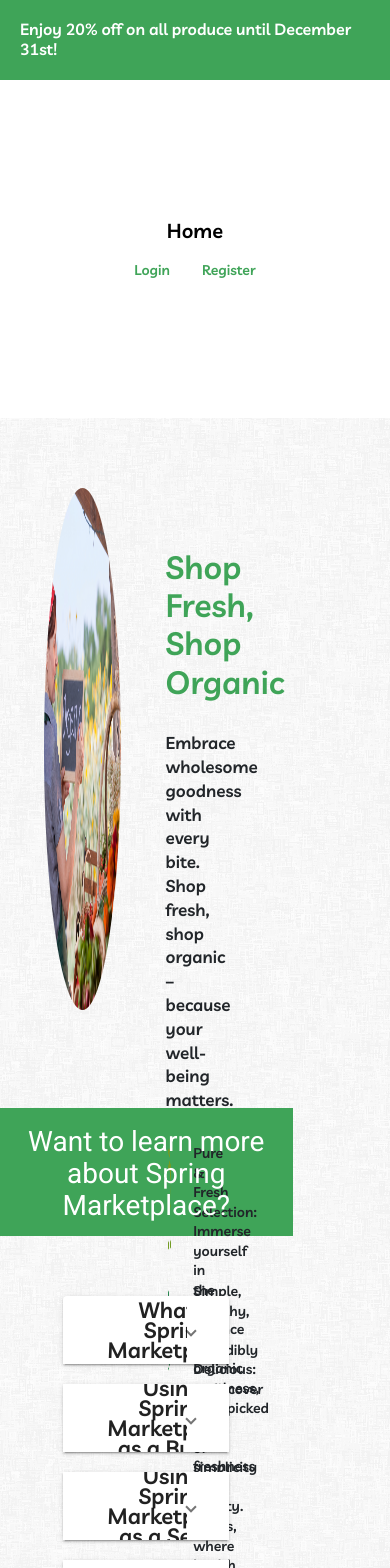
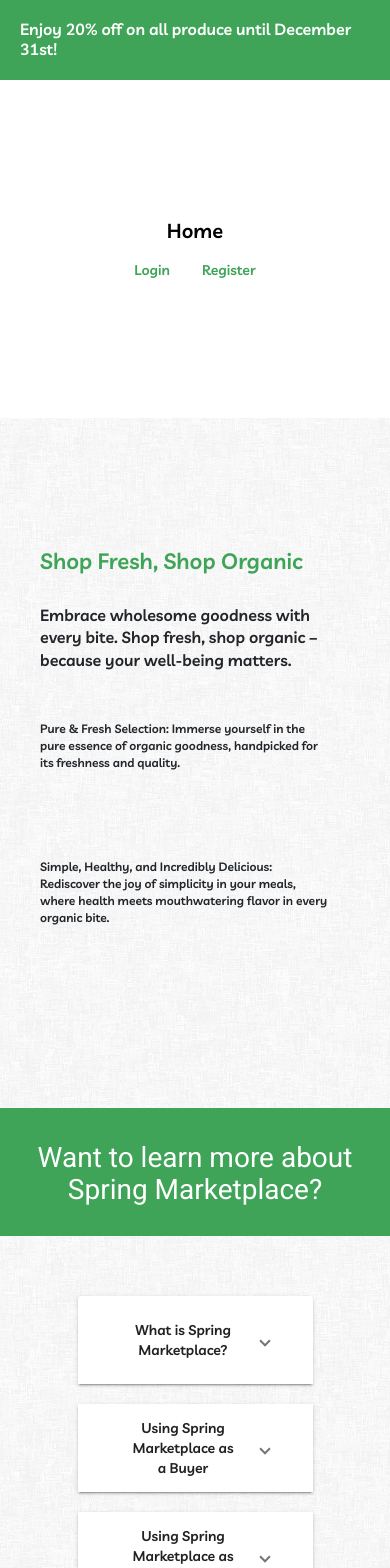
Before and after one commit to michaelivanov1/spring-marketplace, an Angular app in the folder frontend/: page / in a window 390 px wide. Shown: the top 1568 px of the page. Built offline with nearby package versions, Linux system fonts and the light colour scheme.

Commit message:
homepage is now fully responsive

```diff
--- a/frontend/src/app/home-page/home-page.component.scss
+++ b/frontend/src/app/home-page/home-page.component.scss
@@ -154,7 +154,7 @@ mat-expansion-panel {
 
     a {
         font-size: 18px;
-        color:  #3fa458;
+        color: #3fa458;
     }
 
     .point {
@@ -192,7 +192,6 @@ a {
 
         .banner-title {
             margin-top: 7%;
-            color: #FFDE59;
             font-size: 26px;
             max-width: 100%;
             margin-left: 20%;
@@ -200,22 +199,91 @@ a {
         }
 
         .banner-description {
-            color: white;
             font-size: 14px;
             max-width: 80%;
             text-align: left;
             margin-top: 10px;
         }
     }
+
+    .rich-text-container {
+        display: flex;
+        align-items: center;
+        height: auto;
+        width: 100% !important;
+
+
+        .rich-text-image-container {
+            margin-right: 0% !important;
+        }
+
+        .rich-text-image {
+            width: 100%;
+            height: 100%;
+            border-radius: 0;
+        }
+
+        .rich-text-description-container {
+            flex: 1;
+            padding: 0;
+            width: 100%;
+            height: 100%;
+
+            .rich-text-title {
+                font-size: 22px;
+            }
+
+            .rich-text-description {
+                font-size: 16px;
+                margin-bottom: 30px;
+            }
+
+        }
+
+        .rich-text-subcontainer {
+            width: 100%;
+            flex-direction: column;
+
+            .subcontainer-img {
+                display: none;
+            }
+
+            .subcontainer-description {
+                width: 100% !important;
+                padding-left: 0 !important;
+                font-size: 12px !important;
+            }
+        }
+    }
 }
 
 @media screen and (max-width: 768px) {
+
+    .rich-text-image-container {
+        display: none;
+    }
+
     .banner-container {
         display: none;
     }
 
     .main-container {
         padding: 0;
-        width: 75%;
+        width: 100%;
     }
 }
+
+@media screen and (max-width: 480px) {
+    mat-expansion-panel {
+        padding: 20px;
+
+        mat-panel-title {
+            font-size: 14px;
+            padding: 10px;
+        }
+
+        p {
+            font-size: 12px;
+        }
+    }
+}
```
